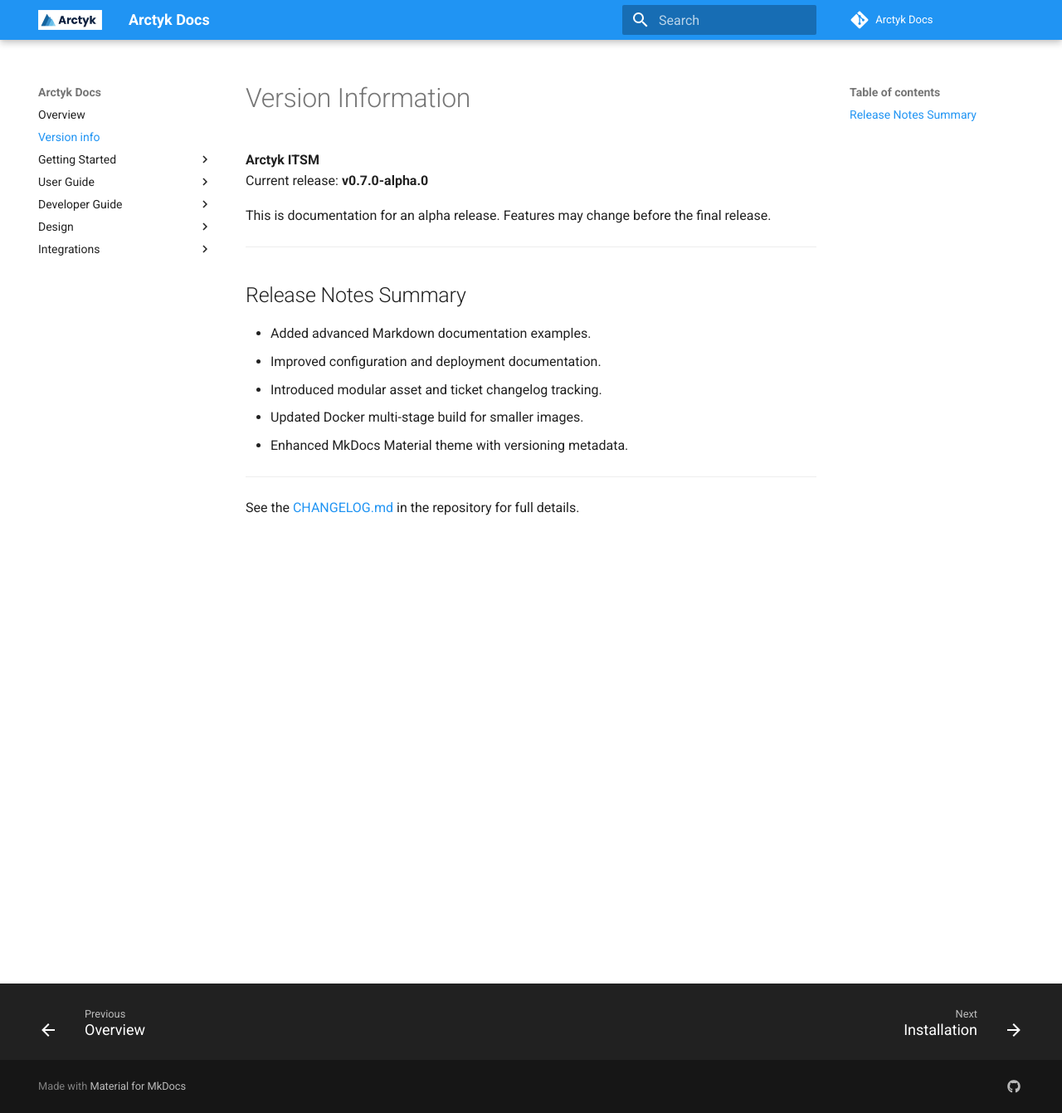
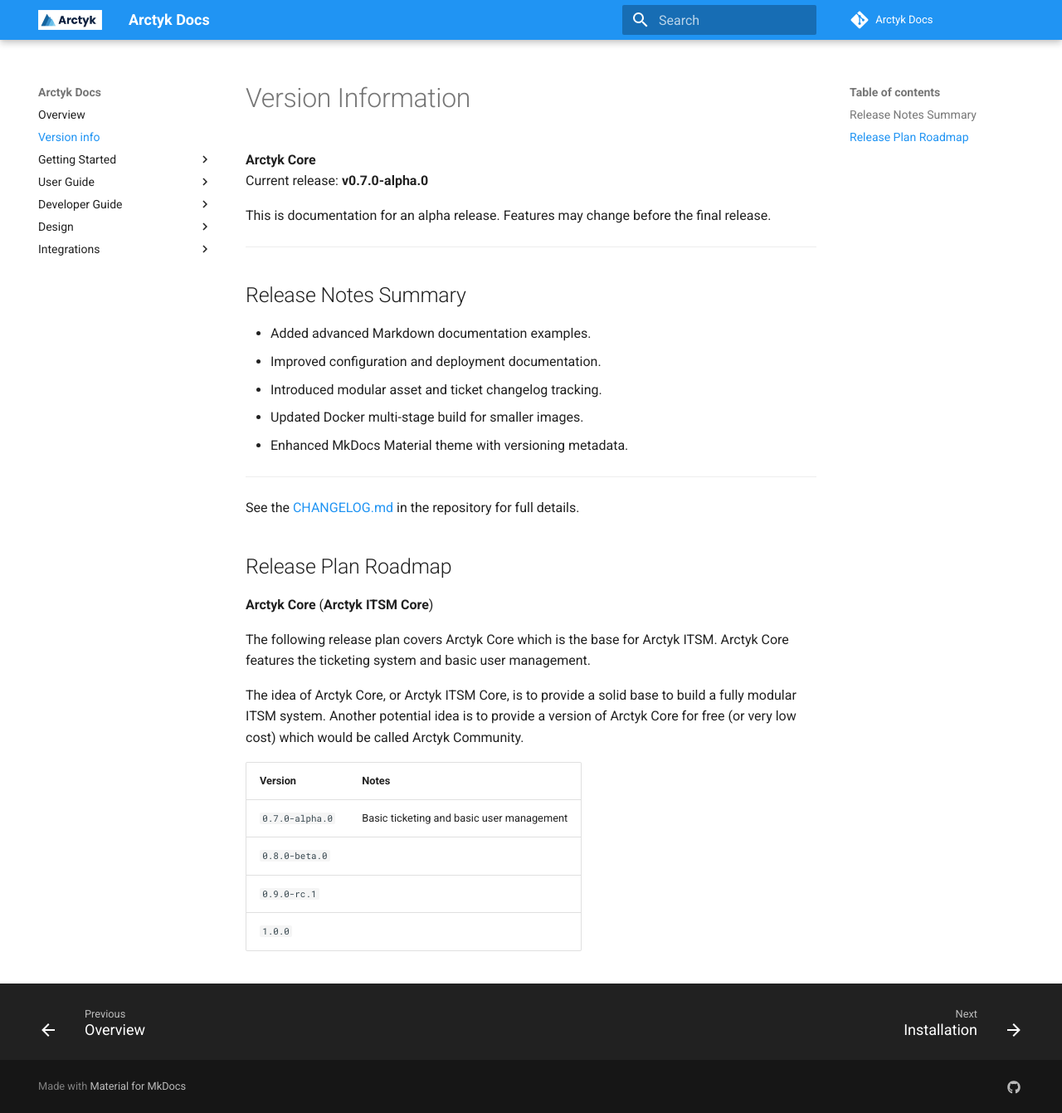
Before and after one commit to Arctyk-ITSM/arctyk-docs, an MkDocs documentation site: the page built from docs/version.md, in a window 1280 px wide and 1341 px high. Shown: the whole window at 83% size. Built offline with MkDocs 1.6.1 and Material for MkDocs 9.7.7, drawn with Linux system fonts in a browser that asks for light colours; comment, search, counter and statistics services are not loaded; the version menu is left out.

Commit message:
fix: corrected GitHub repo URL, fixed markdown error corrupting layout

```diff
--- a/docs/version.md
+++ b/docs/version.md
@@ -1,6 +1,6 @@
 # Version Information
 
-**Arctyk ITSM**
+**Arctyk Core**
 Current release: **v0.7.0-alpha.0**
 
 This is documentation for an alpha release. Features may change before the final release.
@@ -16,4 +16,20 @@
 
 ---
 
-See the [CHANGELOG.md](https://github.com/arctyk/arctyk-itsm/blob/main/CHANGELOG.md) in the repository for full details.
+See the [CHANGELOG.md](https://github.com/arctyk-itsm/arctyk-docs/blob/main/CHANGELOG.md) in the repository for full details.
+
+## Release Plan Roadmap
+
+
+**Arctyk Core** (**Arctyk ITSM Core**)
+
+The following release plan covers Arctyk Core which is the base for Arctyk ITSM. Arctyk Core features the ticketing system and basic user management.
+
+The idea of Arctyk Core, or Arctyk ITSM Core, is to provide a solid base to build a fully modular ITSM system. Another potential idea is to provide a version of Arctyk Core for free (or very low cost) which would be called Arctyk Community.
+
+| Version         | Notes                                     |
+| --------------- | ----------------------------------------- |
+| `0.7.0-alpha.0` | Basic ticketing and basic user management |
+| `0.8.0-beta.0`  |                                           |
+| `0.9.0-rc.1`    |                                           |
+| `1.0.0`         |                                           |
```
Also changed, not shown: design-system.md (+6 -2 lines), docker-instructions.md (+1 -0 lines), docs/design/ui-components.md (+55 -0 lines), docs/getting-started/installation.md (+3 -3 lines), docs/index.md (+1 -1 lines).
